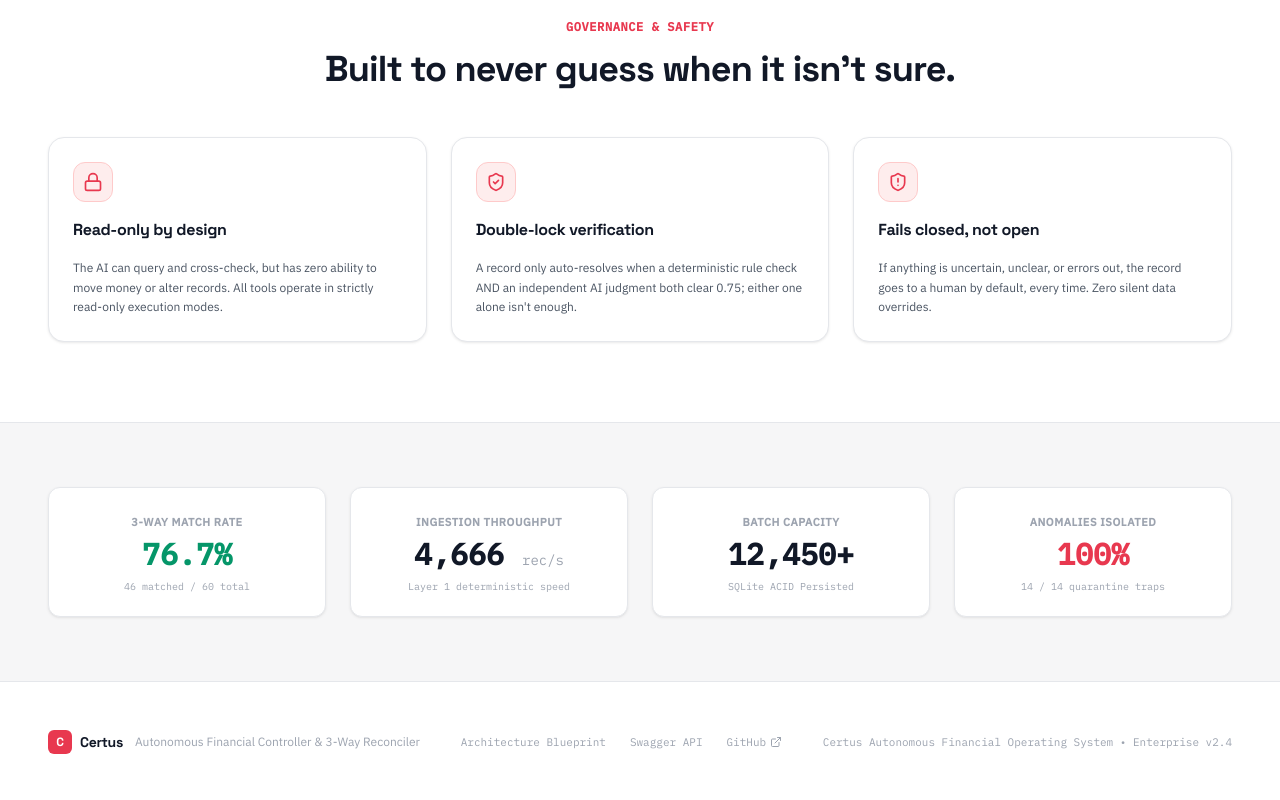
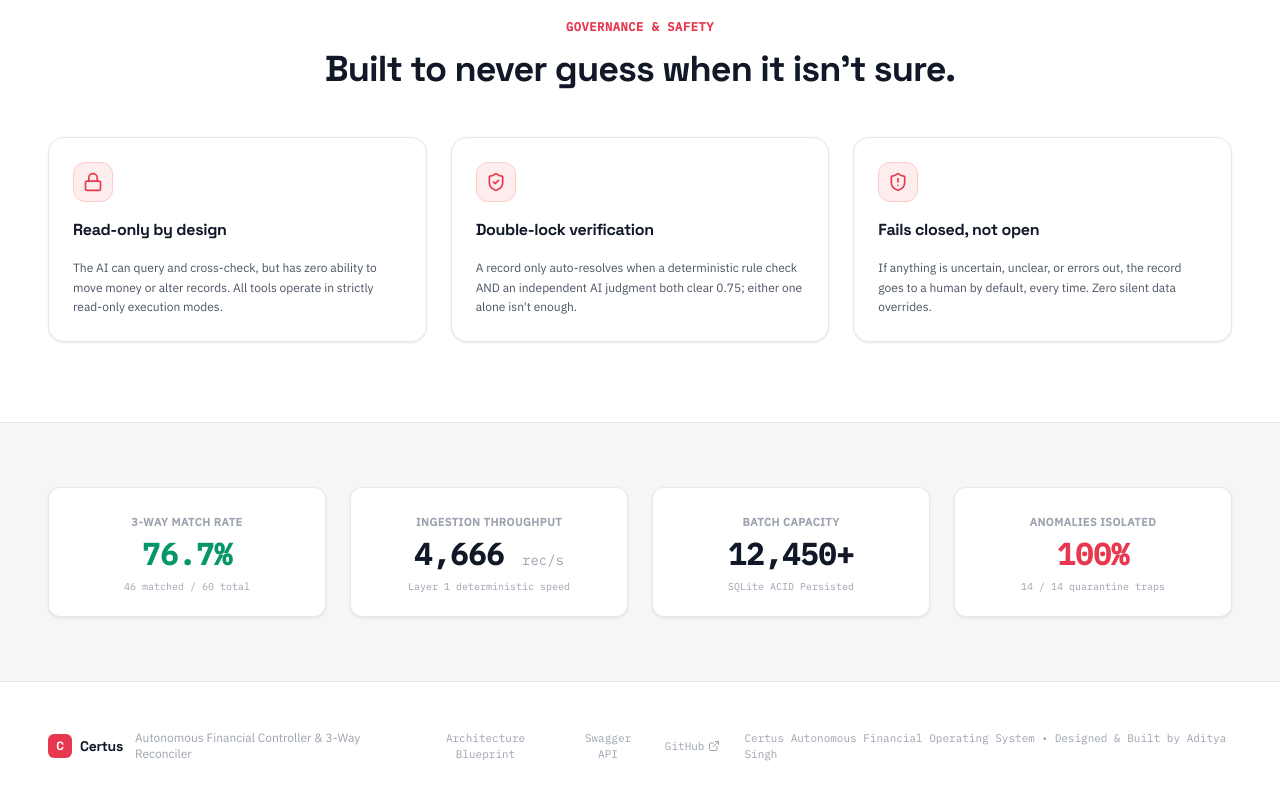
Before and after one commit to adityasingh1786/certus-ai-finance-controller, a React (Vite) app in the folder frontend/: page / in a window 1280 px wide. Shown: the part 2561-3361 px from the top of the page. Built offline with nearby package versions, Linux system fonts and the light colour scheme.

Commit message:
chore: update GitHub repository link and author credits to Aditya Singh

```diff
--- a/frontend/src/components/LandingPage.jsx
+++ b/frontend/src/components/LandingPage.jsx
@@ -581,7 +581,7 @@ export default function LandingPage({ onOpenDashboard, onOpenArchitecture, onOpe
                 Swagger API
               </button>
               <a
-                href="https://github.com"
+                href="https://github.com/adityasingh1786/certus-ai-finance-controller"
                 target="_blank"
                 rel="noreferrer"
                 className="hover:text-ink-primary transition-fast flex items-center gap-1"
@@ -592,7 +592,7 @@ export default function LandingPage({ onOpenDashboard, onOpenArchitecture, onOpe
             </div>
 
             <div className="text-[11px] font-mono text-ink-muted">
-              Certus Autonomous Financial Operating System • Enterprise v2.4
+              Certus Autonomous Financial Operating System • Designed & Built by Aditya Singh
             </div>
           </div>
         </footer>
--- a/frontend/src/components/TopBar.jsx
+++ b/frontend/src/components/TopBar.jsx
@@ -77,9 +77,9 @@ export default function TopBar({
 
         <div className="hidden lg:flex items-center gap-2 px-2.5 py-1 rounded-lg bg-page border border-border-subtle text-xs font-mono">
           <div className="w-5 h-5 rounded-full bg-sterling-light/60 border border-sterling-border flex items-center justify-center text-sterling text-[10px] font-bold">
-            NS
+            AS
           </div>
-          <span className="text-ink-primary font-semibold">Niraj Singh</span>
+          <span className="text-ink-primary font-semibold">Aditya Singh</span>
         </div>
 
         {onLogout && (
```
Also changed, not shown: 2 other files (tests, documents, lock files or other folders).
